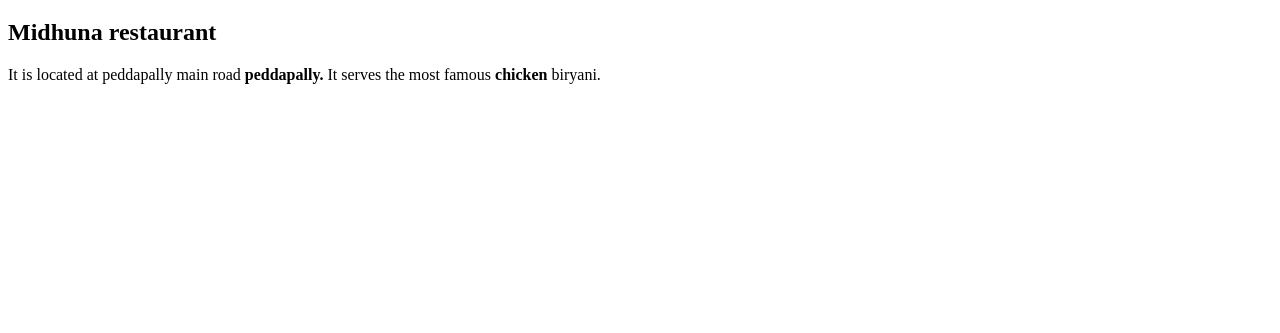
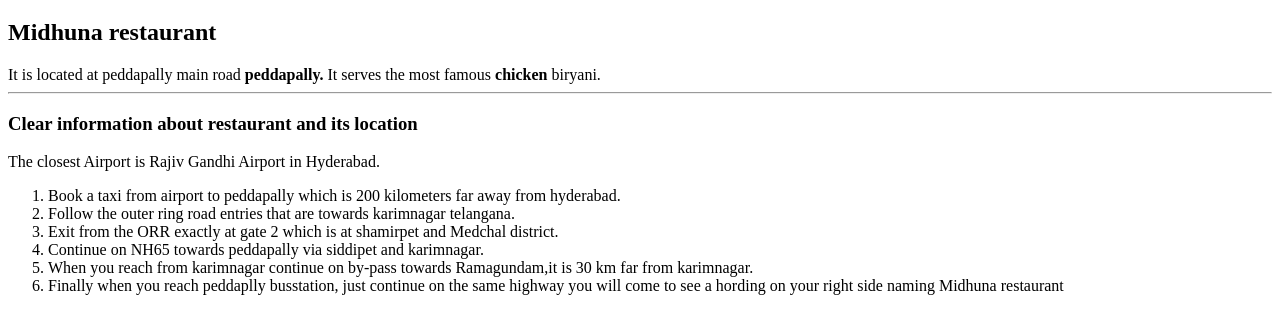
Before and after one commit to 44-563-Web-Apps-S22/webapps-s22-assignment-3-Etikala7607, a plain HTML site: page index.html in a window 1280 px wide. Shown: the part 61-394 px from the top of the page. Drawn offline with Linux system fonts and the light colour scheme.

Commit message:
Update index.html

```diff
--- a/index.html
+++ b/index.html
@@ -9,5 +9,16 @@
     <h1> Sravan kumar Etikala</h1>
    <h2>Midhuna restaurant</h2>
    <p1>It is located at peddapally main road <b> peddapally.</b> It serves the most famous <b>chicken</b> biryani. </p1>
+   <hr>
+   <h3>Clear information about restaurant and its location</h3>
+   <p> The closest Airport is Rajiv Gandhi Airport in  Hyderabad.</p>
+   <ol>
+       <li> Book a taxi from airport to peddapally which is 200 kilometers far away from hyderabad.</li>
+       <li> Follow the outer ring road entries that are towards karimnagar telangana.</li>
+       <li> Exit from the ORR exactly at gate 2 which is at shamirpet and Medchal district.</li>
+       <li> Continue on NH65 towards peddapally via siddipet and karimnagar.</li>
+       <li> When you reach from karimnagar continue on by-pass towards Ramagundam,it is 30 km far from karimnagar.</li>
+       <li> Finally when you reach peddaplly busstation, just continue on the same highway you will come to see a hording on your right side naming Midhuna restaurant</li>
+    </ol>
 </body>
 </html>
```
